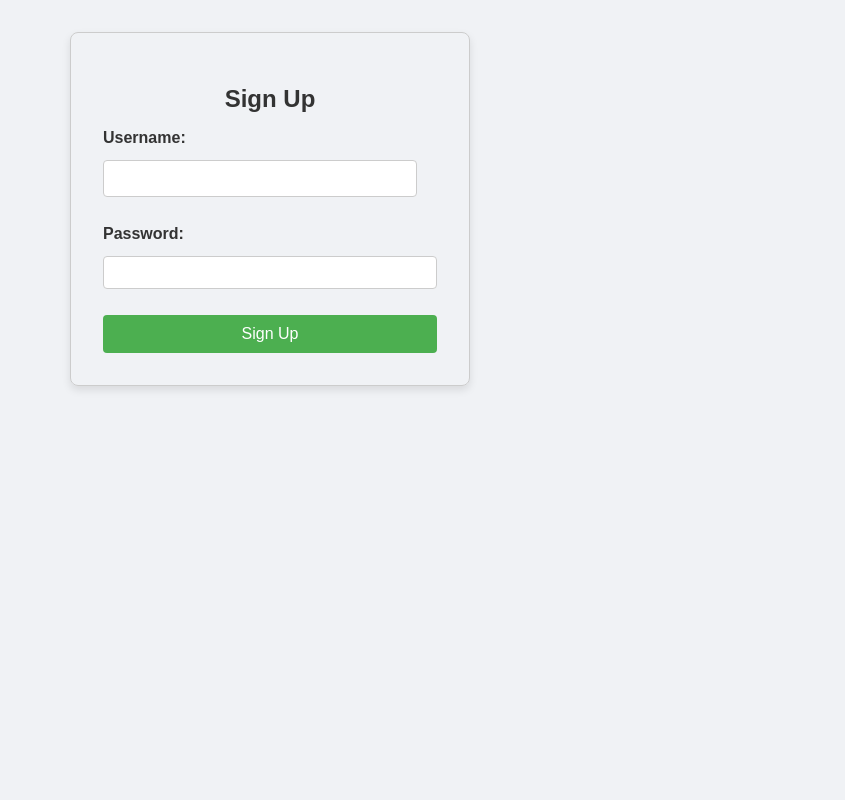
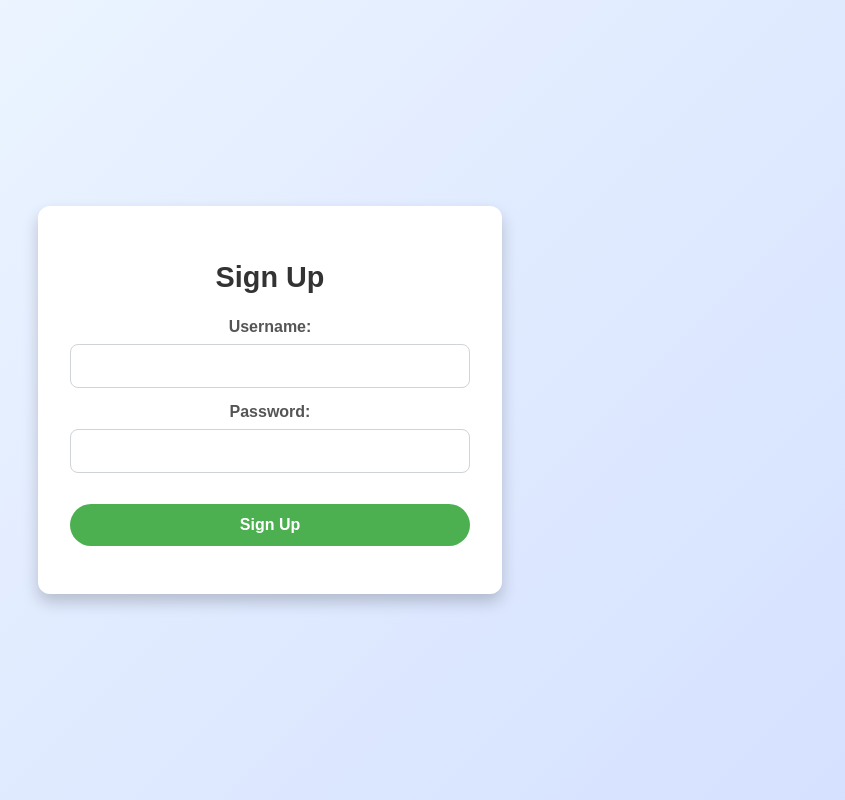
Before and after one commit to Owen-Mearns/cs375GOMAS, a website: page app/public/signup.html in a window 1280 px wide. Shown: the whole page, without its empty margins (370-1215 px from the left). Drawn offline with Linux system fonts and the light colour scheme.

Commit message:
Added styling for login and signup

```diff
--- /dev/null
+++ b/app/public/auth.css
@@ -0,0 +1,81 @@
+/* General Body Styling for Authentication Pages */
+body {
+    font-family: 'Arial', sans-serif;
+    margin: 0;
+    padding: 0;
+    background: linear-gradient(135deg, #f0f8ff, #d4e0ff);
+    color: #333;
+    display: flex;
+    justify-content: center;
+    align-items: center;
+    min-height: 100vh;
+}
+
+/* Centered Container for Forms */
+.form {
+    max-width: 400px;
+    width: 100%;
+    padding: 2rem;
+    background: #ffffff;
+    border-radius: 12px;
+    box-shadow: 0 8px 16px rgba(0, 0, 0, 0.2);
+    text-align: center;
+}
+
+.form h2 {
+    font-size: 1.8rem;
+    color: #333;
+    margin-bottom: 1.5rem;
+}
+
+.form label {
+    font-weight: bold;
+    display: block;
+    margin-bottom: 0.5rem;
+    color: #555;
+}
+
+/* Input Styling */
+.form input[type="text"],
+.form input[type="password"] {
+    width: 100%;
+    padding: 12px;
+    margin-bottom: 15px;
+    border: 1px solid #ced4da;
+    border-radius: 8px;
+    font-size: 1rem;
+    box-sizing: border-box;
+    transition: border-color 0.3s;
+}
+
+.form input[type="text"]:focus,
+.form input[type="password"]:focus {
+    border-color: #007bff;
+    outline: none;
+}
+
+/* Button Styling */
+.form button {
+    width: 100%;
+    padding: 12px;
+    background-color: #4CAF50;
+    color: white;
+    border: none;
+    border-radius: 25px;
+    cursor: pointer;
+    font-size: 1rem;
+    font-weight: bold;
+    transition: background-color 0.3s, transform 0.2s;
+    margin-top: 1rem;
+}
+
+.form button:hover {
+    background-color: #45a049;
+    transform: scale(1.02);
+}
+
+/* For Unstyled Error Message Below Button */
+#message {
+    margin-top: 1rem;
+    text-align: center;
+}
--- a/app/public/signup.html
+++ b/app/public/signup.html
@@ -4,23 +4,58 @@
     <meta charset="UTF-8">
     <meta name="viewport" content="width=device-width, initial-scale=1.0">
     <title>Sign Up</title>
-    <link rel="stylesheet" href="style.css">
+    <link rel="stylesheet" href="auth.css">
 </head>
 <body>
 
     <div class="form">
         <h2>Sign Up</h2>
-        <form action="/signup" method="POST">
+        <form id="signupForm">
             <label for="username">Username:</label>
-            <input type="text" id="username" name="username" required><br><br>
+            <input type="text" id="username" name="username" required>
 
             <label for="password">Password:</label>
-            <input type="password" id="password" name="password" required><br><br>
+            <input type="password" id="password" name="password" required>
 
             <button type="submit">Sign Up</button>
         </form>
         <div id="message"></div>
     </div>
 
+    <script>
+        document.getElementById("signupForm").addEventListener("submit", async (event) => {
+            event.preventDefault();
+
+            const username = document.getElementById("username").value;
+            const password = document.getElementById("password").value;
+
+            try {
+                const response = await fetch("/signup", {
+                    method: "POST",
+                    headers: {
+                        "Content-Type": "application/json"
+                    },
+                    body: JSON.stringify({ username, password })
+                });
+
+                const result = await response.json();
+                const messageDiv = document.getElementById("message");
+
+                if (response.ok) {
+                    messageDiv.textContent = "Sign up successful! Redirecting...";
+                    messageDiv.style.color = "green";
+                    setTimeout(() => {
+                        window.location.href = "/index.html";
+                    }, 2000);
+                } else {
+                    messageDiv.textContent = result.message || "An error occurred";
+                    messageDiv.style.color = "red";
+                }
+            } catch (error) {
+                console.error("Error signing up:", error);
+                document.getElementById("message").textContent = "An error occurred. Please try again.";
+            }
+        });
+    </script>
 </body>
 </html>
--- a/package.json
+++ b/package.json
@@ -3,10 +3,10 @@
     "axios": "^1.7.7",
     "bcrypt": "^5.1.1",
     "cors": "^2.8.5",
-    "express": "^4.18.2",
+    "express": "^4.21.1",
     "function-bind": "^1.1.2",
     "get-intrinsic": "^1.2.4",
-    "pg": "^8.8.0"
+    "pg": "^8.13.1"
   },
   "name": "cs375gomas",
   "version": "1.0.0",
```
Also changed, not shown: app/public/login.html (+37 -2 lines), app/server.js (+10 -7 lines).
